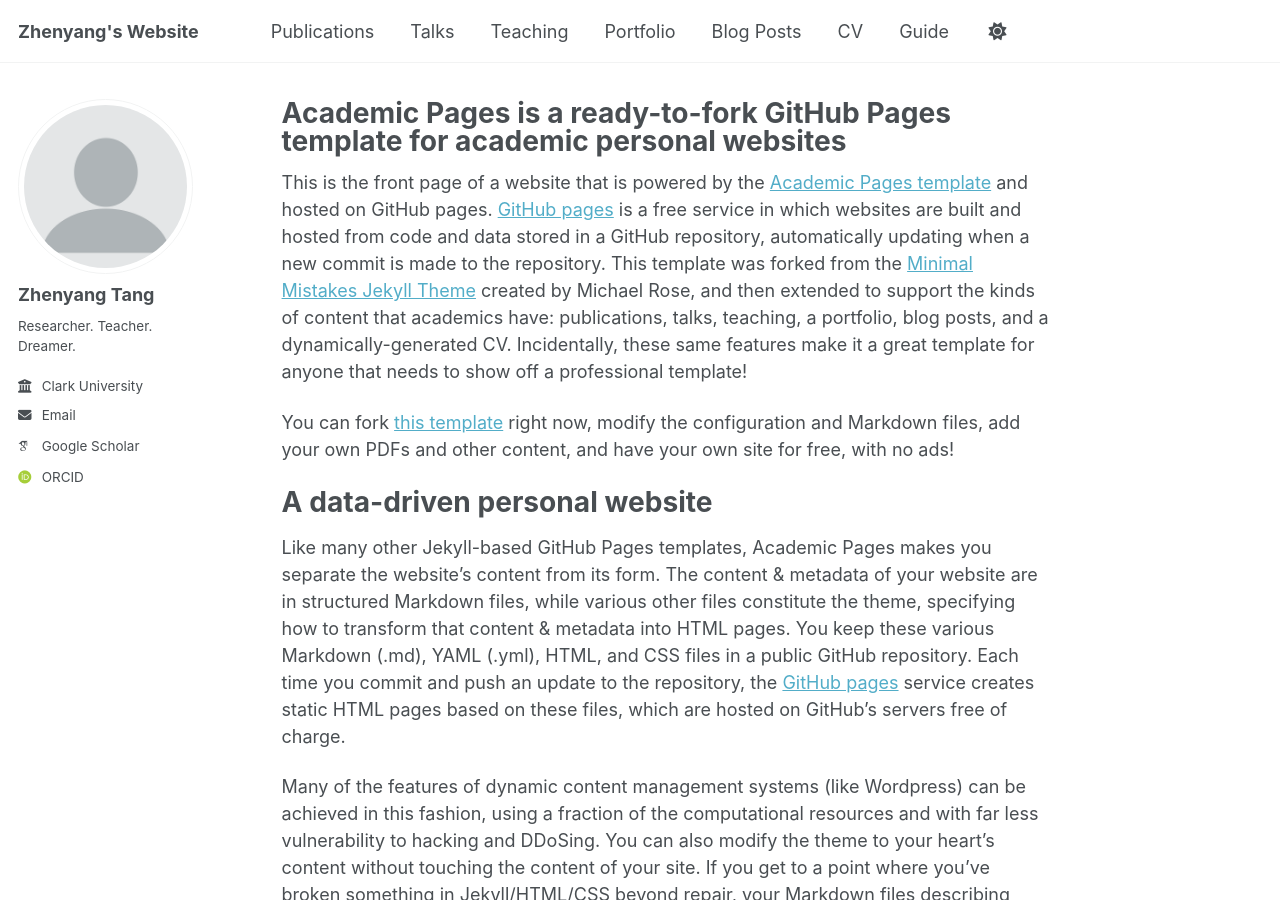
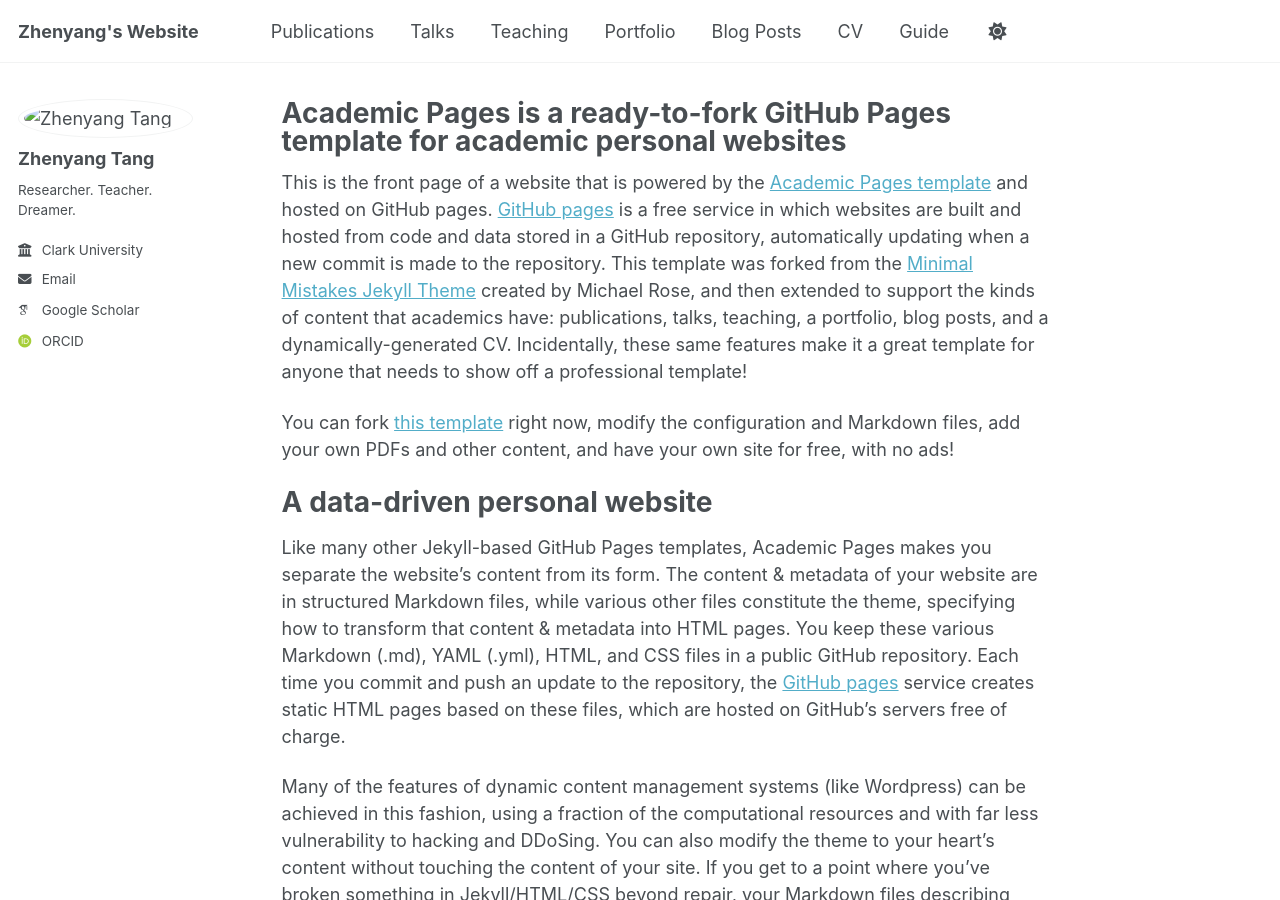
Before and after one commit to zhenyang-tang/zhenyang-tang.github.io, a Jekyll site: the page built from _pages/about.md, in a window 1280 px wide and 900 px high. Built offline with Jekyll 4.4.1, drawn with Linux system fonts in a browser that asks for light colours; some web fonts are replaced; a script that is not in the unit is left out.

Commit message:
Update _config.yml

```diff
--- a/_config.yml
+++ b/_config.yml
@@ -22,7 +22,7 @@ baseurl                  : "" # the subpath of your site, e.g. "/blog"
 #               Additional customization can be done by editing /_includes/author-profile.html
 author:
   # Biographic information
-  avatar           : "profile.png"
+  avatar           : "@images/profile.png"
   name             : "Zhenyang Tang"
   bio              : "Researcher. Teacher. Dreamer."
   employer         : "Clark University"
```
